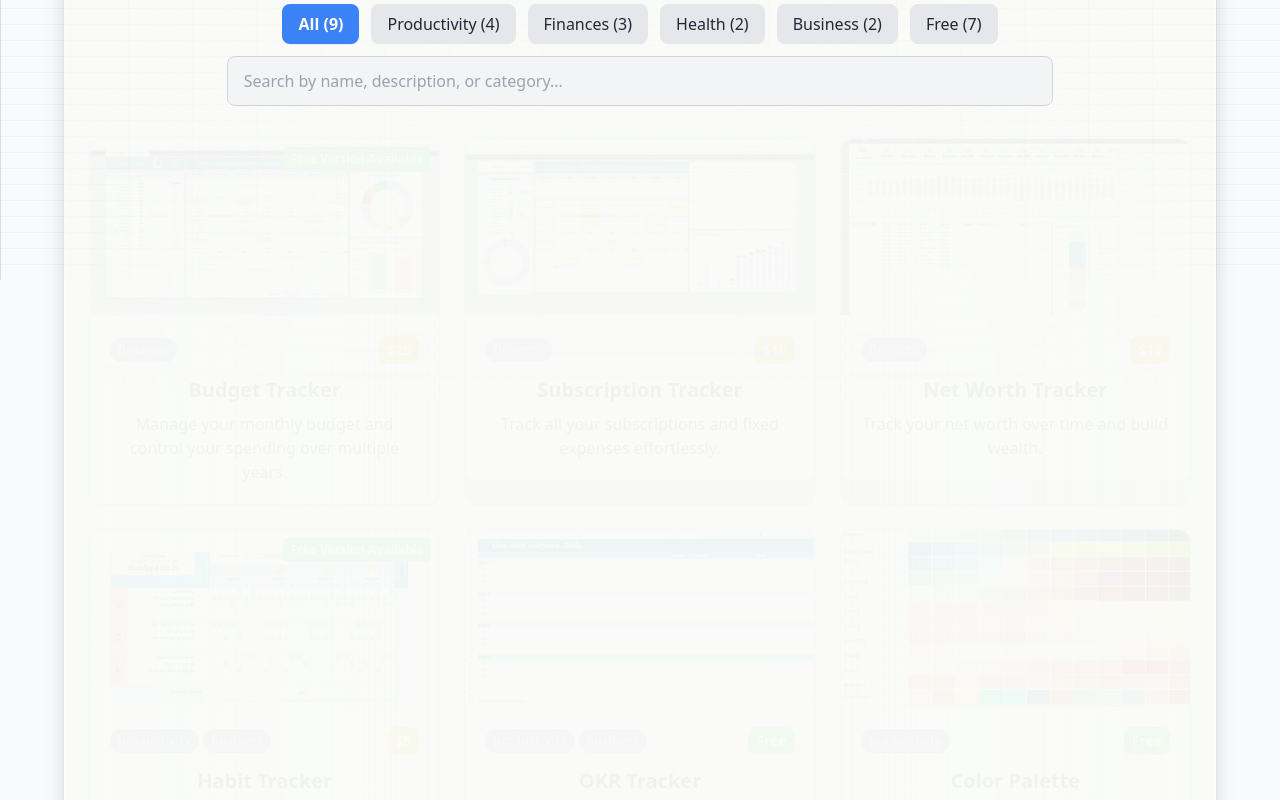
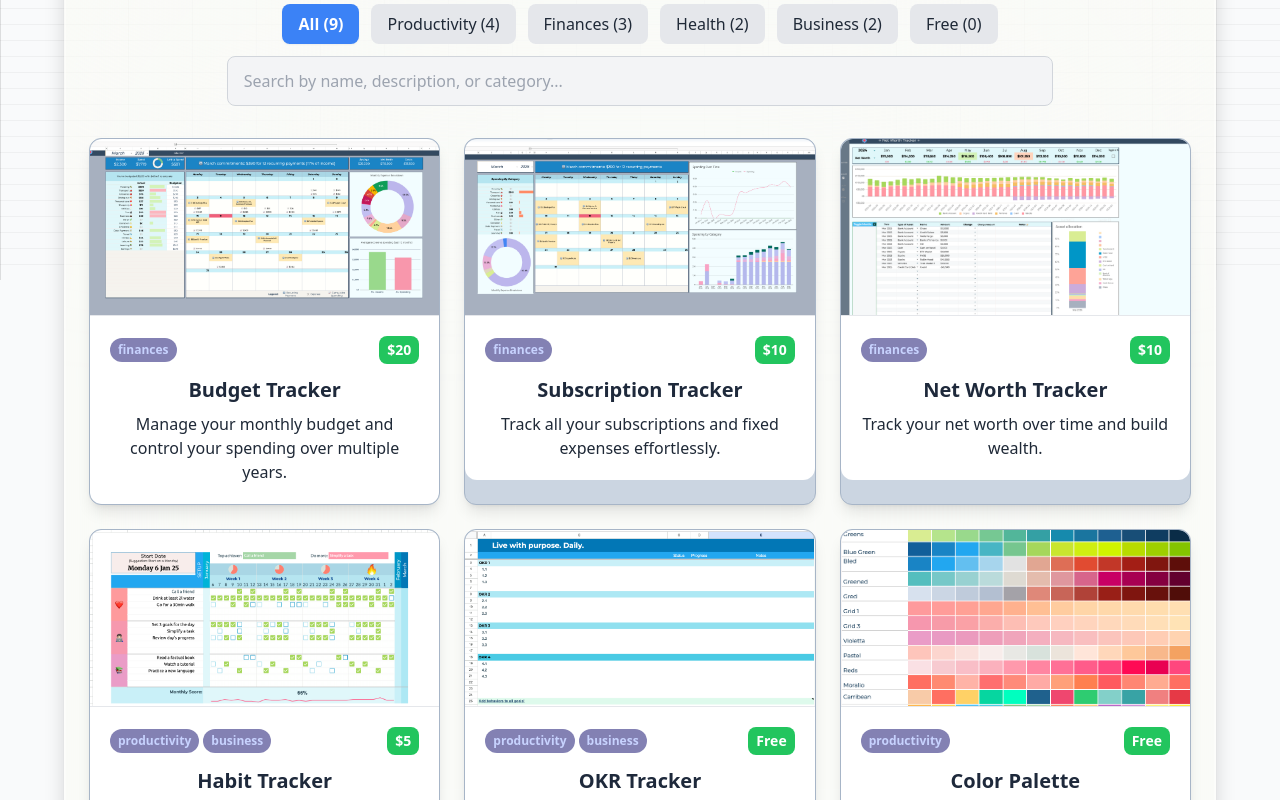
Before and after one commit to serdarsalim/sheetsmaster, a Next.js app: page / in a window 1280 px wide. Shown: the part 520-1320 px from the top of the page. Built offline with nearby package versions, Linux system fonts and the light colour scheme.

Commit message:
fixed the opacity problem in cards

```diff
--- a/src/app/page.tsx
+++ b/src/app/page.tsx
@@ -471,7 +471,11 @@
               </p>
             </motion.div>
           ) : (
-            <motion.div className="grid grid-cols-1 sm:grid-cols-2 lg:grid-cols-3 gap-6 items-stretch">
+            <motion.div className="grid grid-cols-1 sm:grid-cols-2 lg:grid-cols-3 gap-6 items-stretch"
+            initial={{ opacity: 0 }}
+            animate={{ opacity: 1 }}
+            transition={{ duration: 0.3 }}
+          >
             {filteredTemplates.map((template, index) => (
               <motion.div
                 key={template.id}
```
Also changed, not shown: src/app/templates.tsx (+6 -6 lines), public/data/templates.csv. Lines whose indentation alone changed are shown as unchanged.
